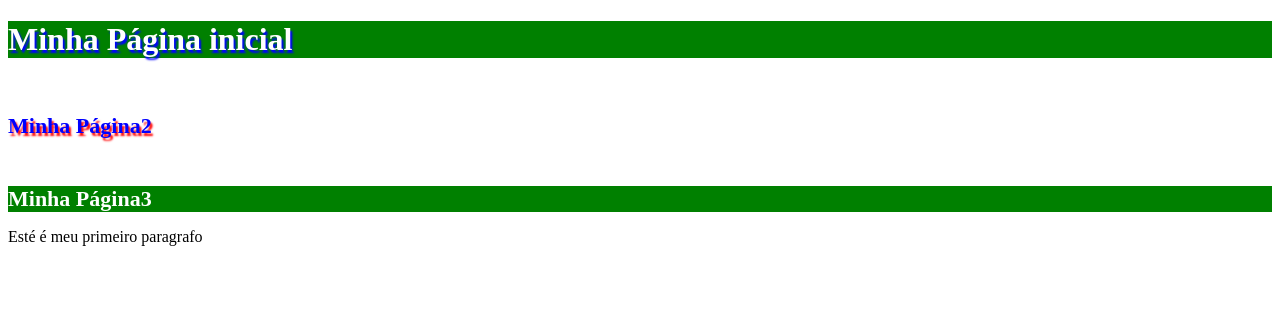
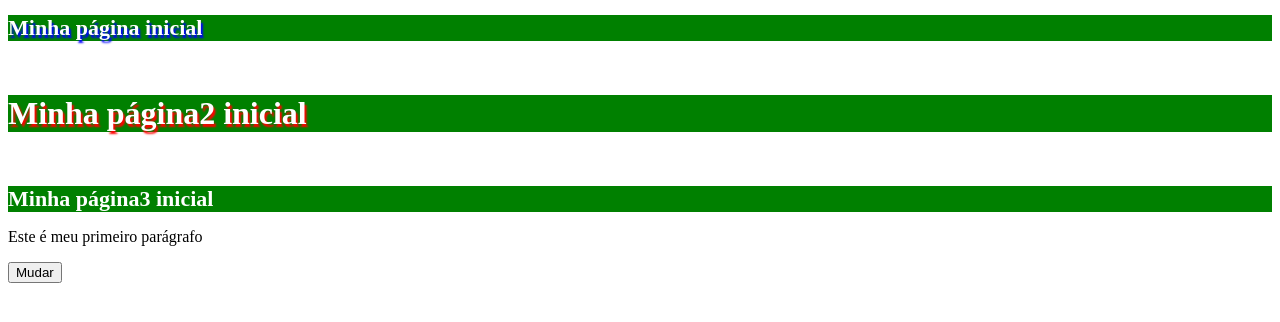
Before and after one commit to jwsolive/aulasenac, a plain HTML site: page index.html in a window 1280 px wide. Drawn offline with Linux system fonts and the light colour scheme.

Commit message:
Aplicando Java Script

```diff
--- a/index.html
+++ b/index.html
@@ -1,33 +1,51 @@
+
 <!DOCTYPE html>
-<html lang="pt">
+<html lang="en">
+
 <head>
 <meta charset="UTF-8">
 <meta name="viewport" content="width=device-width, initial-scale=1.0">
-    <title>Aula HTML</title>
+<title>Aulas HTML</title>
 <link rel="stylesheet" href="index.css">
 <style>
-        /* #bloco{
-            text-shadow: 2px 3px 2px red;
-            color:blue
+/* #bloco {
+color: blue;
+text-shadow: 2px 2px 2px red;
 }
-        .bloco{
+
+.bloco {
 background-color: green;
 color: white !important;
 }
-        .tamFonte{
+
+.tamFonte {
 font-size: 22px;
-
 } */
 </style>
 </head>
+
 <body>
-    <!--Atributo Inline-->
-    <h1 style="color: crimson; text-shadow: 2px 3px 2px blue;" class="bloco">Minha Página inicial</h1>
+<!-- atributo inline -->
+<h1 class="bloco tamFonte" style="color: red; text-shadow: 2px 3px 2px blue;"> Minha página inicial</h1>
+<!-- atributo em bloco -->
 <br>
-    <!-- Atributo em bloco -->
-    <h1 class="tamFonte" id="bloco">Minha Página2</h1>
+<h1 class="bloco" id="bloco">Minha página2 inicial</h1>
 <br>
-    <h1 class="bloco tamFonte">Minha Página3</h1>
-    <p>Esté é meu primeiro paragrafo</p>
+<h1 id="titulo" class="bloco tamFonte">Minha página3 inicial</h1>
+<p id="mudaTexto">Este é meu primeiro parágrafo</p>
+<button onclick="mudarTexto()">Mudar</button>
 </body>
+
+<script>
+
+function mudarTexto() {
+
+var txt = document.getElementById('titulo').innerHTML
+console.log(txt)
+document.getElementById('mudaTexto').innerHTML = txt
+document.getElementById('mudaTexto').style.color = 'red'
+}
+
+</script>
+
 </html>
```
Lines whose indentation alone changed are shown as unchanged.
